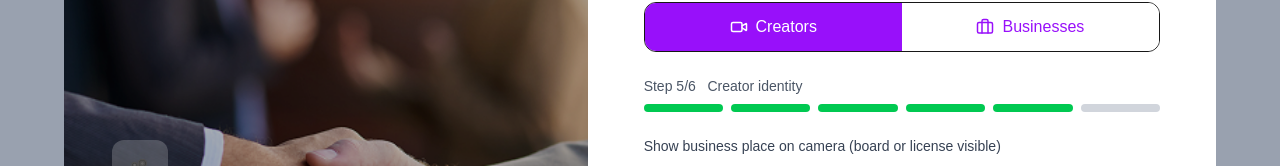
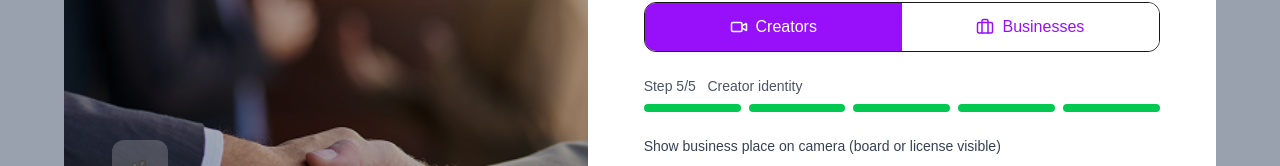
Before and after one commit to yuvaraj-io/verifiad, a Next.js app: page /signup in a window 1280 px wide. Shown: the part 206-372 px from the top of the page. Built offline with nearby package versions, Linux system fonts and the light colour scheme; no server answers.

Commit message:
added form validations

```diff
--- a/components/signup/SignupLayout.tsx
+++ b/components/signup/SignupLayout.tsx
@@ -102,6 +102,12 @@ export default function SignupLayout() {
     const [businessLiveVerification, setBusinessLiveVerification] =
   useState<BusinessLiveVerification>({});
 
+  const businessFinish = () => {
+    console.log(businessForm);
+    console.log(businessVerification);
+    console.log(businessLiveVerification);
+
+  }
 
   /* ---------- FINAL SUBMIT (CREATOR) ---------- */
   const finish = async () => {
@@ -173,7 +179,7 @@ export default function SignupLayout() {
               }}
             />
 
-            <Stepper step={step} total={6} />
+            <Stepper step={step} total={role === 'business'?  5 : 6} />
 
             <StepRenderer
               role={role}
@@ -192,8 +198,9 @@ export default function SignupLayout() {
               setBusinessVerification={setBusinessVerification}
               businessLiveVerification={businessLiveVerification}
               setBusinessLiveVerification={setBusinessLiveVerification}
+              businessFinish={businessFinish}
+              finish={finish}
 
-              finish={finish}
             />
             <div id="recaptcha-container" />
           </div>
--- a/components/signup/StepRenderer.tsx
+++ b/components/signup/StepRenderer.tsx
@@ -51,6 +51,7 @@ export default function StepRenderer({
   setBusinessLiveVerification,
 
   finish,
+  businessFinish
 }: {
   role: Role;
   step: number;
@@ -72,6 +73,7 @@ businessLiveVerification: BusinessLiveVerification;
 setBusinessLiveVerification: (v: BusinessLiveVerification) => void;
 
   finish: () => void;
+  businessFinish: () => void;
 }) {
   /* ================= CREATOR FLOW ================= */
   if (role === "creator") {
@@ -179,7 +181,7 @@ setBusinessLiveVerification: (v: BusinessLiveVerification) => void;
       <BusinessStep5
         value={businessLiveVerification}
         onChange={setBusinessLiveVerification}
-        onNext={onNext}
+        onNext={businessFinish}
         onPrev={onPrev}
       />
     );
```
